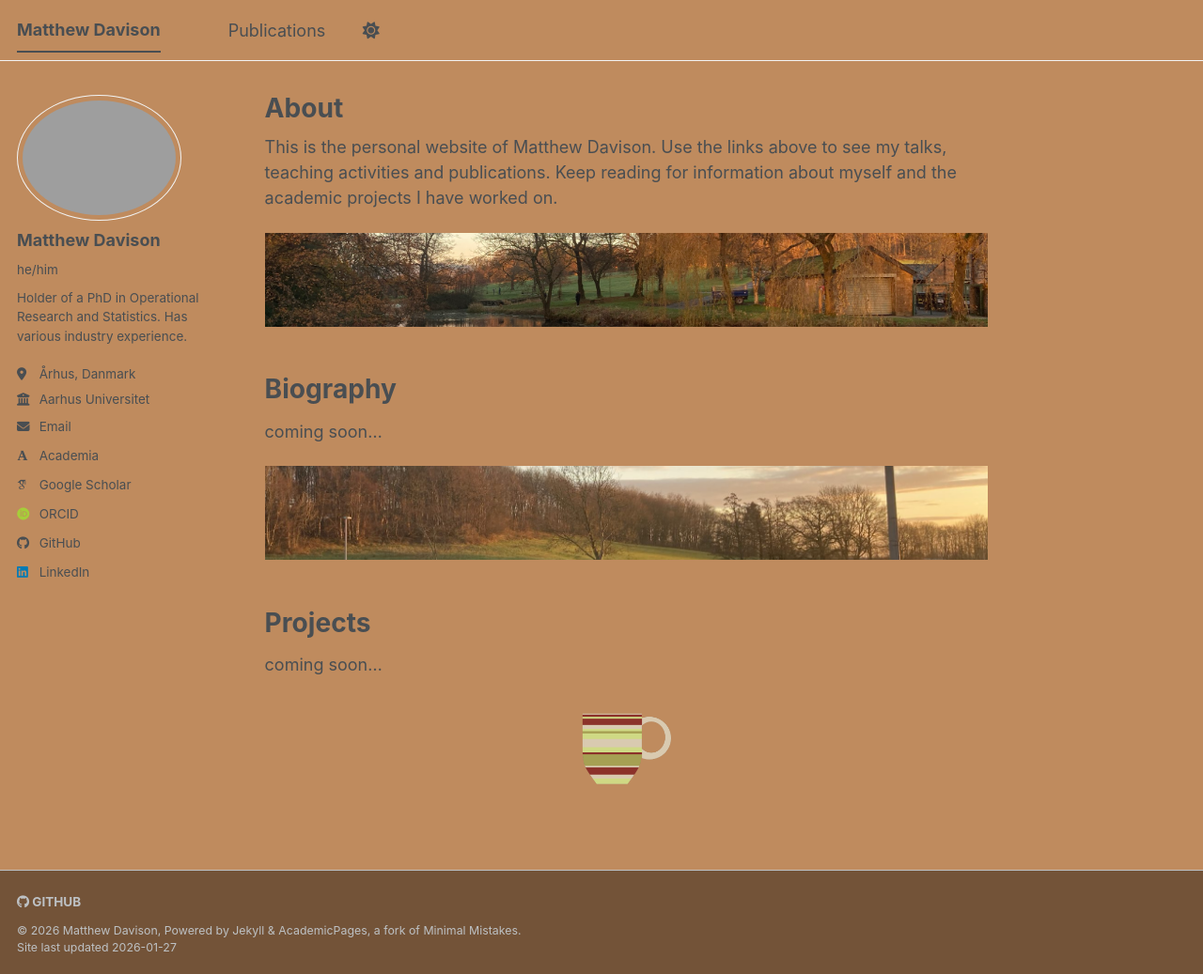
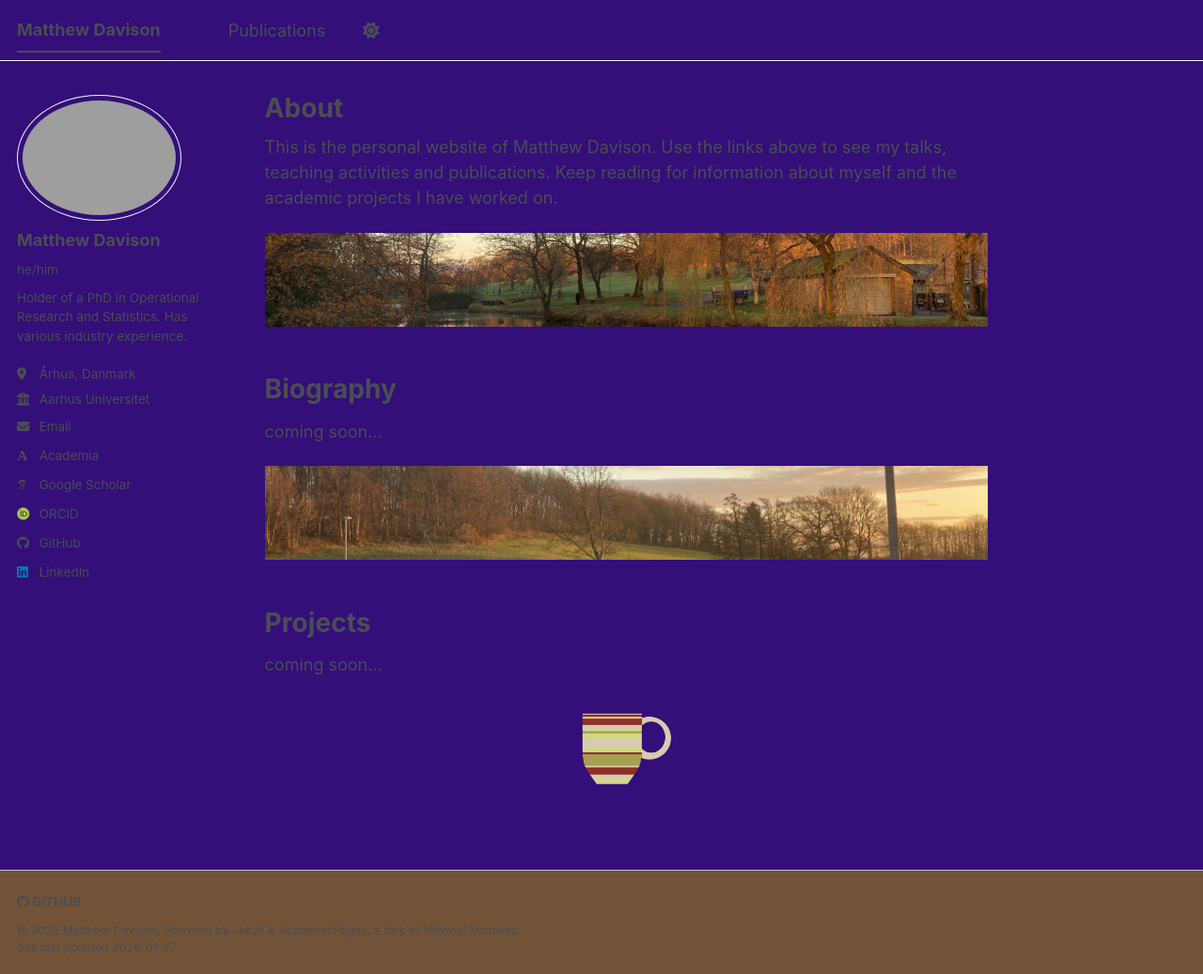
Before and after one commit to Mattmandav/mattmandav.github.io, a Jekyll site: the page built from _pages/about.md, in a window 1280 px wide and 1037 px high. Shown: the whole window at 94% size. Built offline with Jekyll 4.4.1, drawn with Linux system fonts in a browser that asks for light colours; some web fonts are replaced; a script bundle is joined from its source files by our own code; library files that are not in the unit come from our copies.

Commit message:
Updating the light theme

```diff
--- a/_sass/theme/_default_light.scss
+++ b/_sass/theme/_default_light.scss
@@ -29,7 +29,7 @@ $sidebar-screen-min-width   : 1024px;
 /* Default light theme for the site */
 :root {
     --global-base-color                 : #{$primary-color};
-    --global-bg-color                   : #bf8b5e;
+    --global-bg-color                   : #340e79;
     --global-footer-bg-color            : #735338;
     --global-border-color               : #{$lighter-gray};
     --global-dark-border-color          : #bdc1c4;
@@ -42,6 +42,6 @@ $sidebar-screen-min-width   : 1024px;
     --global-masthead-link-color        : #{$dark-gray};
     --global-masthead-link-color-hover  : mix(#000, #{$gray}, 25%);
     --global-text-color                 : #{$dark-gray};
-    --global-text-color-light           : #{$light-gray};
-    --global-thead-color                : #{$lighter-gray};
+    --global-text-color-light           : #{$dark-gray};
+    --global-thead-color                : #{$dark-gray};
 }
```
